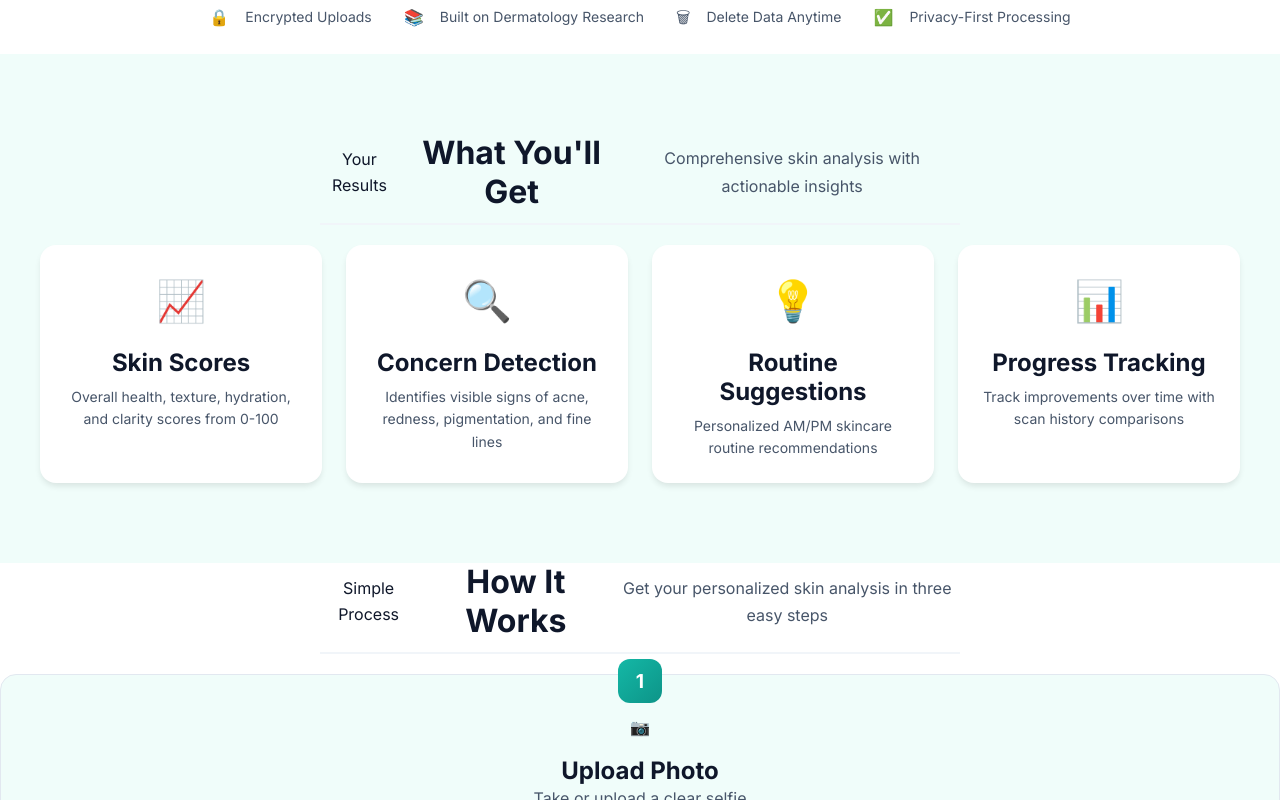
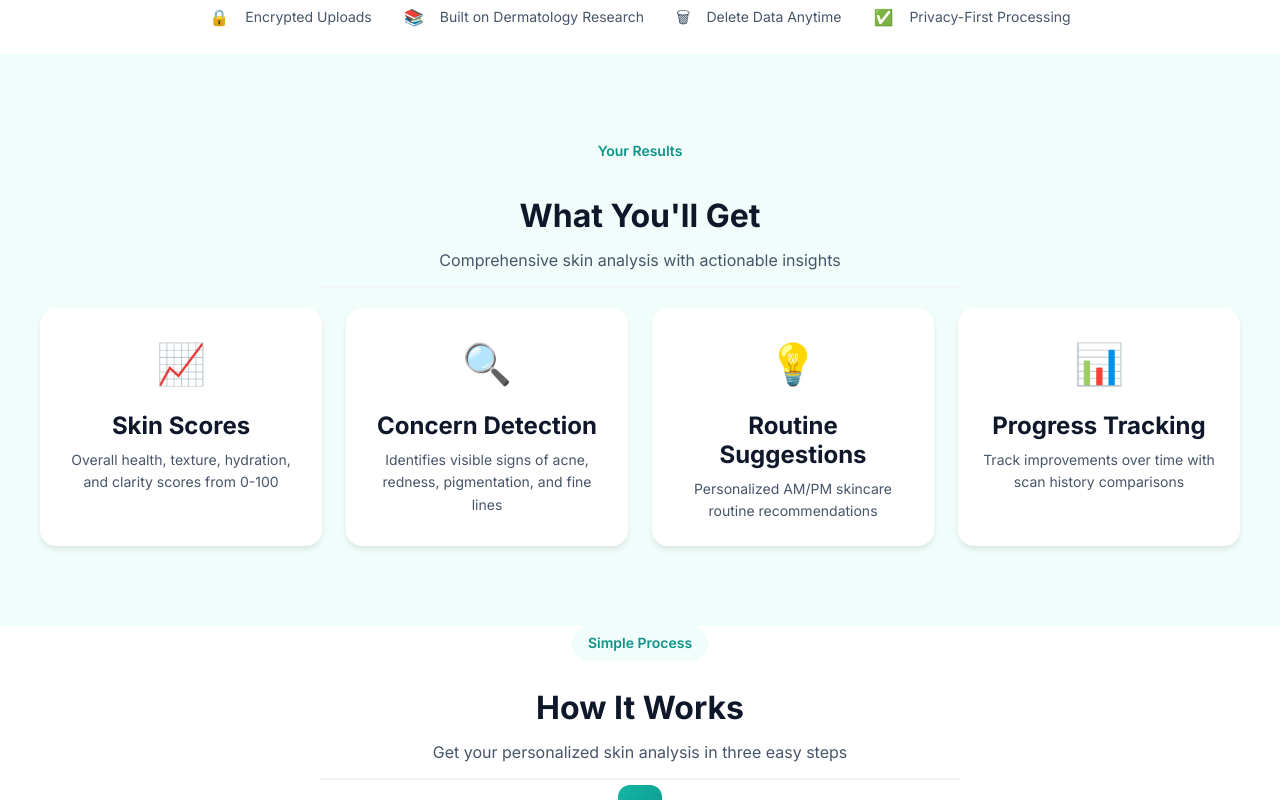
Before and after one commit to himprapatel-rgb/ai-skincare-intelligence-system, a React (Vite) app in the folder frontend/: page / in a window 1280 px wide. Shown: the part 920-1720 px from the top of the page. Built offline with nearby package versions, Linux system fonts and the light colour scheme; no server answers.

Commit message:
Fix section header alignment and add section-tag styling

```diff
--- a/frontend/src/pages/HomePage.css
+++ b/frontend/src/pages/HomePage.css
@@ -253,6 +253,20 @@
   text-align: center;
   max-width: 640px;
   margin: 0 auto 64px;
+  display: flex;
+  flex-direction: column;
+  align-items: center;
+}
+
+.section-tag {
+  display: inline-block;
+  background: var(--bg-light);
+  color: var(--primary);
+  padding: 6px 16px;
+  border-radius: 20px;
+  font-size: 0.875rem;
+  font-weight: 600;
+  margin-bottom: 16px;
 }
 
 .section-title {
```
